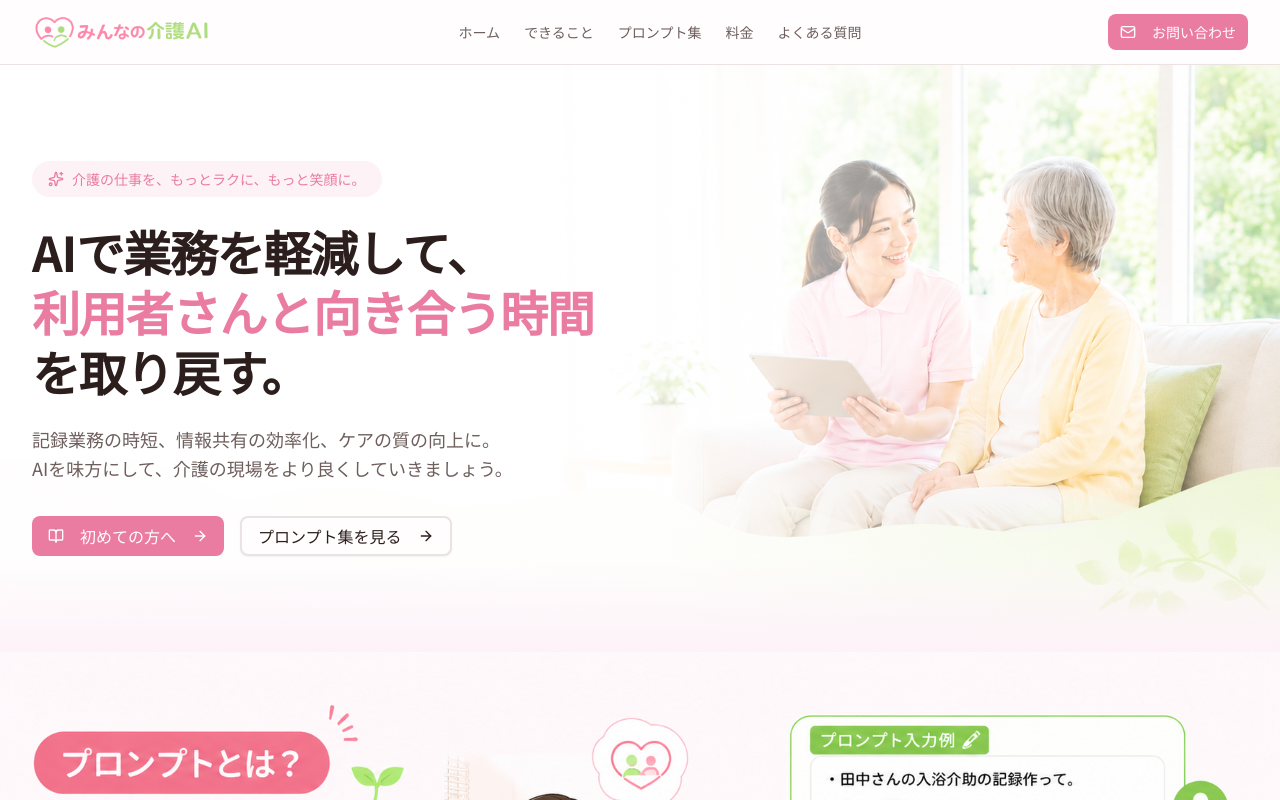
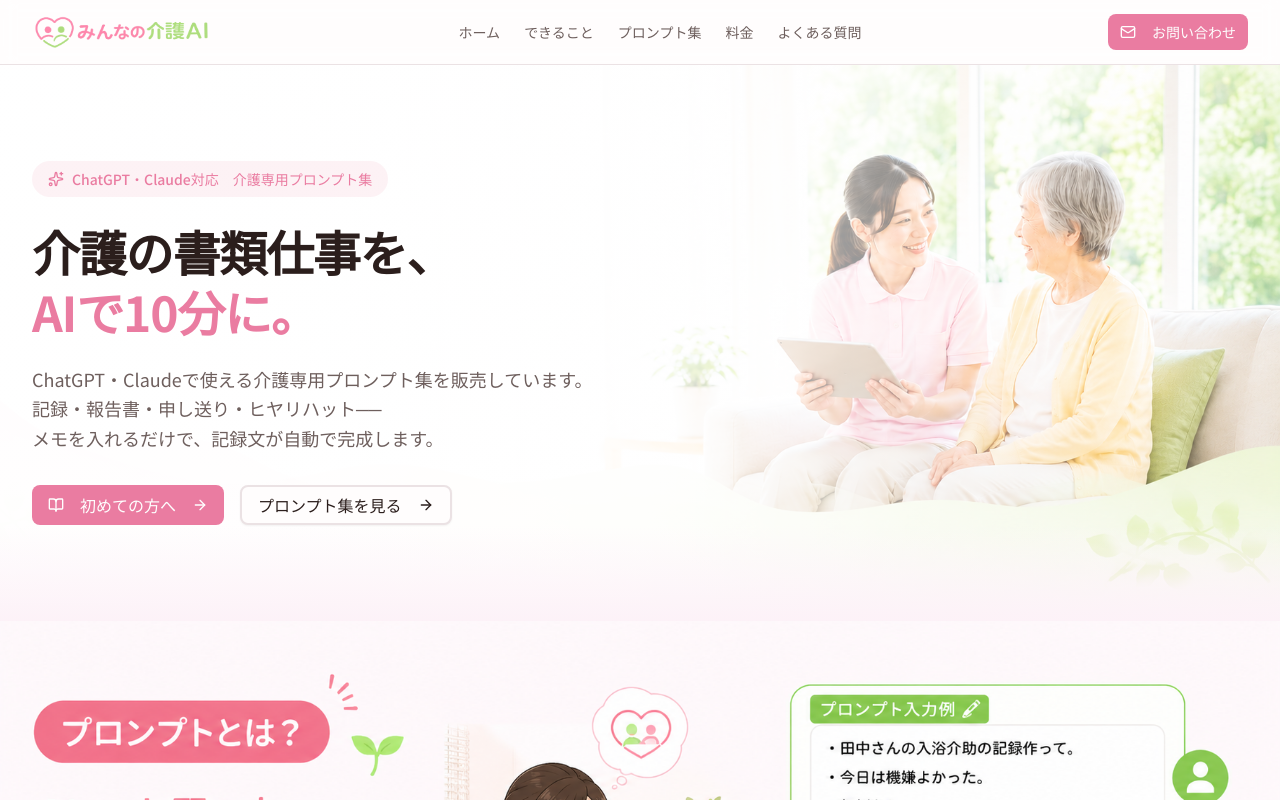
Before and after one commit to shinya5812/minna-no-kaigo-ai, a Next.js app: page / in a window 1280 px wide. Shown: the top 800 px of the page. Built offline with nearby package versions, Linux system fonts and the light colour scheme.

Commit message:
fix: clarify top page value proposition

```diff
--- a/components/hero.tsx
+++ b/components/hero.tsx
@@ -24,19 +24,19 @@ export function Hero() {
         <div className="max-w-xl">
           <div className="inline-flex items-center rounded-full bg-primary/10 px-4 py-2 text-sm font-medium text-primary mb-6">
             <Sparkles className="mr-2 h-4 w-4" />
-            介護の仕事を、もっとラクに、もっと笑顔に。
+            ChatGPT・Claude対応　介護専用プロンプト集
           </div>
           <h1 className="text-3xl sm:text-4xl md:text-5xl font-bold text-foreground leading-tight tracking-tight">
-            AIで業務を軽減して、
+            介護の書類仕事を、
             <br />
-            <span className="text-primary">利用者さんと向き合う時間</span>
-            <br />
-            を取り戻す。
+            <span className="text-primary">AIで10分に。</span>
           </h1>
           <p className="mt-6 text-lg text-muted-foreground leading-relaxed">
-            記録業務の時短、情報共有の効率化、ケアの質の向上に。
+            ChatGPT・Claudeで使える介護専用プロンプト集を販売しています。
             <br className="hidden sm:block" />
-            AIを味方にして、介護の現場をより良くしていきましょう。
+            記録・報告書・申し送り・ヒヤリハット──
+            <br className="hidden sm:block" />
+            メモを入れるだけで、記録文が自動で完成します。
           </p>
           <div className="mt-8 flex flex-col sm:flex-row gap-4">
             <Button size="lg" className="bg-primary hover:bg-primary/90 text-primary-foreground text-base px-8">
```
